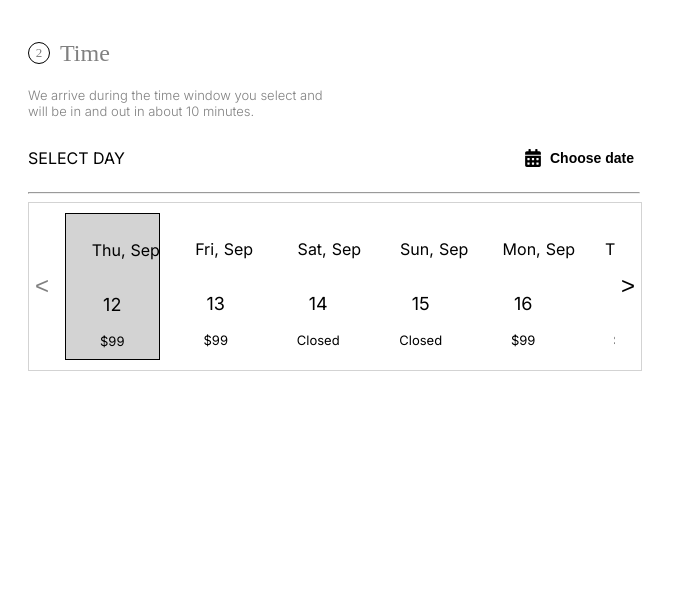
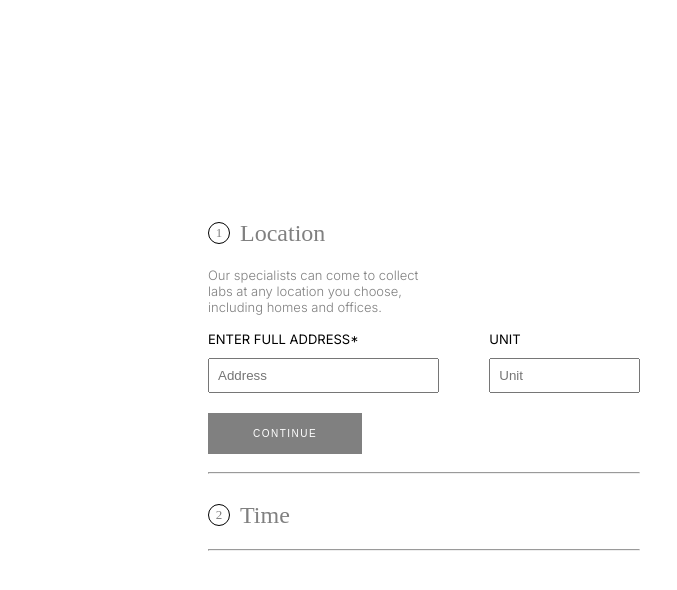
Before and after one commit to yashjk/multi-step-form, a Next.js app: page / in a window 1280 px wide. Shown: the top 590 px of the page, without its empty margins (0-677 px from the left). Built offline with nearby package versions, Linux system fonts and the light colour scheme.

Commit message:
Add time form

```diff
--- a/src/app/components/DateAndTime.tsx
+++ b/src/app/components/DateAndTime.tsx
@@ -1,21 +1,43 @@
 import React from "react";
 import Dates from "./Dates";
+import Time from "./Time";
+import { useAppStore } from "@/utils/StoreProvider";
 
-const DateAndTime = () => {
+const DateAndTime = ({ handleStageChange }: stageProps) => {
+	const { date, selectedTimeSlot, currentStage, lastUpdatedStage } =
+		useAppStore((state) => state);
 	return (
-		<div className="container">
+		<div onClick={(e) => handleStageChange(2, e)}>
 			<div className="flex">
 				<div className="width-50">
 					<h2 className="flex items-center text-gray text-times-new-roman lighter-font">
-						<span className="section-number">2</span>
+						<span
+							className={
+								lastUpdatedStage > 2 ? "section-number-dark" : "section-number"
+							}
+						>
+							2
+						</span>
 						Time
 					</h2>
-					<p className="text-gray light-font text-small width-50">
-						We arrive during the time window you select and will be in and out
-						in about 10 minutes.
-					</p>
-
-					<Dates />
+					{currentStage === 2 && (
+						<>
+							<p className="text-gray light-font text-small width-50">
+								We arrive during the time window you select and will be in and
+								out in about 10 minutes.
+							</p>
+							<Dates />
+							<Time />
+							<button
+								disabled={!date || !selectedTimeSlot ? true : false}
+								className="background-gray text-smaller button-padding border-none text-white spaced-letters margin-tb-10"
+								onClick={(e) => handleStageChange(3, e, true)}
+							>
+								CONTINUE
+							</button>
+						</>
+					)}
+					<hr className="text-gray" />
 				</div>
 			</div>
 		</div>
--- a/src/app/components/DateSlider.tsx
+++ b/src/app/components/DateSlider.tsx
@@ -10,7 +10,7 @@ const DateSlider = ({
 	const [startIndex, setStartIndex] = useState(0);
 
 	const handleNext = () => {
-		if (startIndex + 4 < dates.length - 10) {
+		if (startIndex + 4 < dates.length - 7) {
 			setStartIndex(startIndex + 4);
 		}
 	};
@@ -23,9 +23,9 @@ const DateSlider = ({
 
 	const isDateSelected = (singleDate: Date) => {
 		return (
-			singleDate.getDate() === date.getDate() &&
-			singleDate.getMonth() === date.getMonth() &&
-			singleDate.getFullYear() === date.getFullYear()
+			singleDate.getDate() === date!.getDate() &&
+			singleDate.getMonth() === date!.getMonth() &&
+			singleDate.getFullYear() === date!.getFullYear()
 		);
 	};
 
@@ -53,7 +53,7 @@ const DateSlider = ({
 							}`}
 							onClick={() => handleDateChange(singleDate)}
 						>
-							<div className="flex items-center width-50">
+							<div className="flex items-center text-small">
 								<p>{formatWeekDay(singleDate)}, </p>
 								<p className="pl-5">{formatMonth(singleDate)}</p>
 							</div>
--- a/src/app/components/Dates.tsx
+++ b/src/app/components/Dates.tsx
@@ -25,10 +25,10 @@ const Dates = () => {
 		<div className="flex">
 			<div className="flex-row width-full">
 				<div className="flex justify-between width-full">
-					<p>SELECT DAY</p>
+					<p className="text-small">SELECT DAY</p>
 					<button onClick={handleClick} className="date-picker-button">
 						<FaCalendarAlt className="date-picker-icon" />
-						<span>Choose date</span>
+						<span className="text-small">Choose date</span>
 					</button>
 				</div>
 				{isOpen && (
--- a/src/app/components/Location.tsx
+++ b/src/app/components/Location.tsx
@@ -1,29 +1,45 @@
 "use client";
-import { addresses } from "@/utils/address";
+import { addresses } from "@/utils/constants";
 import { useAppStore } from "@/utils/StoreProvider";
-import Error from "next/error";
-import { useEffect, useState } from "react";
+import { useEffect } from "react";
 
-const Location = () => {
-	const { address, unit, setAddress, setUnit, addressError, setAddressError } =
-		useAppStore((state) => state);
+const Location = ({ handleStageChange }: stageProps) => {
+	const {
+		address,
+		unit,
+		setAddress,
+		setUnit,
+		addressError,
+		setAddressError,
+		lastUpdatedStage,
+		currentStage,
+	} = useAppStore((state) => state);
+
 	useEffect(() => {
 		address && !addresses.includes(address)
 			? setAddressError("Our Services are not available at your location")
 			: setAddressError(null);
 	}, [address, setAddressError]);
-	const isDisabled = !address && addressError;
+
 	return (
-		<div className="container">
+		<div onClick={(e) => handleStageChange(1, e)}>
 			<div className="flex">
 				<div className="width-50">
 					<h2 className="flex items-center text-gray text-times-new-roman lighter-font">
-						<span className="section-number">1</span>
+						<span
+							className={
+								lastUpdatedStage > 1 ? "section-number-dark" : "section-number"
+							}
+						>
+							1
+						</span>
 						Location
 					</h2>
+					{currentStage === 1 && (
+						<>
 							<p className="text-gray light-font text-small width-50">
-						Our specialists can come to collect labs at any location you choose,
-						including homes and offices.
+								Our specialists can come to collect labs at any location you
+								choose, including homes and offices.
 							</p>
 							<div className="flex">
 								<div className="width-70">
@@ -54,12 +70,14 @@ const Location = () => {
 							<button
 								disabled={!address && addressError ? true : false}
 								className="background-gray text-smaller button-padding border-none text-white spaced-letters margin-tb-10"
+								onClick={(e) => handleStageChange(2, e, true)}
 							>
 								CONTINUE
 							</button>
+						</>
+					)}
 					<hr className="text-gray" />
 				</div>
-				<div></div>
 			</div>
 		</div>
 	);
--- /dev/null
+++ b/src/app/components/Time.tsx
@@ -0,0 +1,40 @@
+import { timeSlots } from "@/utils/constants";
+import { useAppStore } from "@/utils/StoreProvider";
+import React from "react";
+
+const Time = () => {
+	const { selectedTimeSlot, setSelectedTimeSlot } = useAppStore(
+		(state) => state
+	);
+	const currentTime = new Date().getHours() + 3;
+	const isDisabled = (timeSlot: string) =>
+		Number(timeSlot.split(" ")[0]) < currentTime;
+	return (
+		<section className="flex flex-col">
+			<p className="text-small">SELECT TIME</p>
+			<div className="flex width-full height-auto flex-wrap">
+				{timeSlots.map((timeSlot, i) => (
+					<div
+						className={`flex items-center border-1 width-45 ${
+							i % 2 == 1 ? "timeslot-margin" : "margin-b-10"
+						}`}
+						key={`timeSlot-${i}`}
+					>
+						<input
+							type="checkbox"
+							disabled={isDisabled(timeSlot)}
+							checked={selectedTimeSlot === timeSlot}
+							className="checkbox-round margin-right-10"
+							onClick={() => setSelectedTimeSlot(timeSlot)}
+						/>
+						<p className={isDisabled(timeSlot) ? "strikethrough" : ""}>
+							{timeSlot}
+						</p>
+					</div>
+				))}
+			</div>
+		</section>
+	);
+};
+
+export default Time;
--- a/src/app/globals.css
+++ b/src/app/globals.css
@@ -3,27 +3,33 @@ body {
 }
 
 .container {
-	margin: 20px;
+	margin: 200px;
 }
 
 .flex {
 	display: flex;
 }
+
 .background-white {
 	background-color: white;
 }
+
 .justify-between {
 	justify-content: space-between;
 }
+
 .justify-around {
 	justify-content: space-around;
 }
+
 .items-center {
 	align-items: center;
 }
+
 .items-end {
 	justify-content: flex-end;
 }
+
 .text-white {
 	color: white;
 }
@@ -35,12 +41,15 @@ body {
 .text-red {
 	color: red;
 }
+
 .background-gray {
 	background-color: gray;
 }
+
 .text-large {
 	font-size: large;
 }
+
 .text-small {
 	font-size: small;
 }
@@ -50,12 +59,22 @@ body {
 	font-weight: 300;
 }
 
+.padding-10 {
+	padding: 10px;
+}
+
 .padding-20 {
 	padding: 20px;
 }
+
+.padding-30 {
+	padding: 30px;
+}
+
 .pl-5 {
 	padding-left: 5px;
 }
+
 .button-padding {
 	padding: 15px 45px;
 }
@@ -83,6 +102,18 @@ body {
 	justify-content: center;
 	margin-right: 10px;
 }
+.section-number-dark {
+	border-radius: 50%;
+	background-color: black;
+	color: white;
+	font-size: small;
+	height: 20px;
+	width: 20px;
+	display: flex;
+	align-items: center;
+	justify-content: center;
+	margin-right: 10px;
+}
 
 .text-input {
 	display: block;
@@ -90,6 +121,27 @@ body {
 	padding: 8px;
 	box-sizing: border-box;
 	width: 100%;
+}
+
+.checkbox-round {
+	width: 1.3em;
+	height: 1.3em;
+	background-color: white;
+	border-radius: 50%;
+	vertical-align: middle;
+	border: 1px solid #ddd;
+	appearance: none;
+	-webkit-appearance: none;
+	outline: none;
+	cursor: pointer;
+}
+
+.checkbox-round:checked {
+	background-color: gray;
+}
+
+.checkbox-round:disabled {
+	cursor: not-allowed;
 }
 
 .flex-col {
@@ -100,14 +152,24 @@ body {
 	flex-direction: row;
 }
 
+.flex-wrap {
+	flex-wrap: wrap;
+}
+
 .text-input:focus {
 	outline: none;
 }
+
 .height-auto {
 	height: auto;
 }
+
 .width-40 {
 	width: 40%;
+}
+
+.width-45 {
+	width: 45%;
 }
 
 .width-50 {
@@ -121,6 +183,7 @@ body {
 .width-70 {
 	width: 70%;
 }
+
 .width-full {
 	width: 100%;
 }
@@ -129,8 +192,25 @@ body {
 	margin-left: 50px;
 }
 
+.margin-right-10 {
+	margin-right: 10px;
+}
+
+.timeslot-margin {
+	margin-left: 50px;
+	margin-bottom: 10px;
+}
+
 .margin-tb-10 {
 	margin: 10px 0;
+}
+
+.margin-b-10 {
+	margin-bottom: 10px;
+}
+
+.border-1 {
+	border: 1px solid lightgray;
 }
 
 .border-none {
@@ -178,6 +258,7 @@ button:disabled {
 .absolute {
 	position: absolute;
 }
+
 .relative {
 	position: relative;
 }
@@ -206,7 +287,7 @@ button:disabled {
 	margin: 5px;
 	cursor: pointer;
 	text-align: center;
-	min-width: 15%;
+	min-width: 25%;
 	display: flex;
 	flex-direction: column;
 	align-items: center;
@@ -228,3 +309,8 @@ button:disabled {
 	cursor: not-allowed;
 	color: gray;
 }
+
+.strikethrough {
+	color: lightgray;
+	text-decoration: line-through;
+}
--- a/src/app/page.tsx
+++ b/src/app/page.tsx
@@ -1,14 +1,25 @@
 "use client";
 import Location from "./components/Location";
-import { useState } from "react";
 import DateAndTime from "./components/DateAndTime";
+import { useAppStore } from "@/utils/StoreProvider";
 
 export default function Home() {
-	const [lastUpdatedStage, setLastUpdatedStage] = useState(0);
+	const {
+		currentStage,
+		setCurrentStage,
+		lastUpdatedStage,
+		setLastUpdatedStage,
+	} = useAppStore((state) => state);
+	const handleStageChange = (toSetStage: number, event, nextStage = false) => {
+		event.stopPropagation();
+		nextStage && setLastUpdatedStage(toSetStage);
+		(lastUpdatedStage > toSetStage || lastUpdatedStage == toSetStage) &&
+			setCurrentStage(toSetStage);
+	};
 	return (
-		<main>
-			{/* <Location /> */}
-			<DateAndTime />
+		<main className="container">
+			<Location handleStageChange={handleStageChange} />
+			<DateAndTime handleStageChange={handleStageChange} />
 		</main>
 	);
 }
--- a/src/store/index.ts
+++ b/src/store/index.ts
@@ -6,6 +6,9 @@ export const defaultInitialState: IAppState = {
 	unit: "",
 	addressError: null,
 	date: null,
+	lastUpdatedStage: 1,
+	currentStage: 1,
+	selectedTimeSlot: null,
 };
 
 export const createAppStore = (initState: IAppState = defaultInitialState) => {
@@ -28,6 +31,18 @@ export const createAppStore = (initState: IAppState = defaultInitialState) => {
 				const state = get();
 				set({ ...state, date: date });
 			},
+			setCurrentStage: (number) => {
+				const state = get();
+				set({ ...state, currentStage: number });
+			},
+			setLastUpdatedStage: (number) => {
+				const state = get();
+				set({ ...state, lastUpdatedStage: number });
+			},
+			setSelectedTimeSlot: (timeSlot) => {
+				const state = get();
+				set({ ...state, selectedTimeSlot: timeSlot });
+			},
 		}))
 	);
 };
--- a/src/utils/address.tsx
+++ b/src/utils/constants.tsx
@@ -5,3 +5,14 @@ export const addresses = [
 	"4321 Pine Ln, Austin, TX 78703",
 	"8765 Birch Blvd, Seattle, WA 98109",
 ];
+
+export const timeSlots = [
+	"5 am - 7 am",
+	"6 am - 8 am",
+	"7 am - 9 am",
+	"8 am - 10 am",
+	"9 am - 11 am",
+	"10 am - 12 am",
+	"11 am - 1 pm",
+	"12 am - 2 pm",
+];
```
Also changed, not shown: src/@types/common.d.ts (+13 -0 lines). Lines whose indentation alone changed are shown as unchanged.
